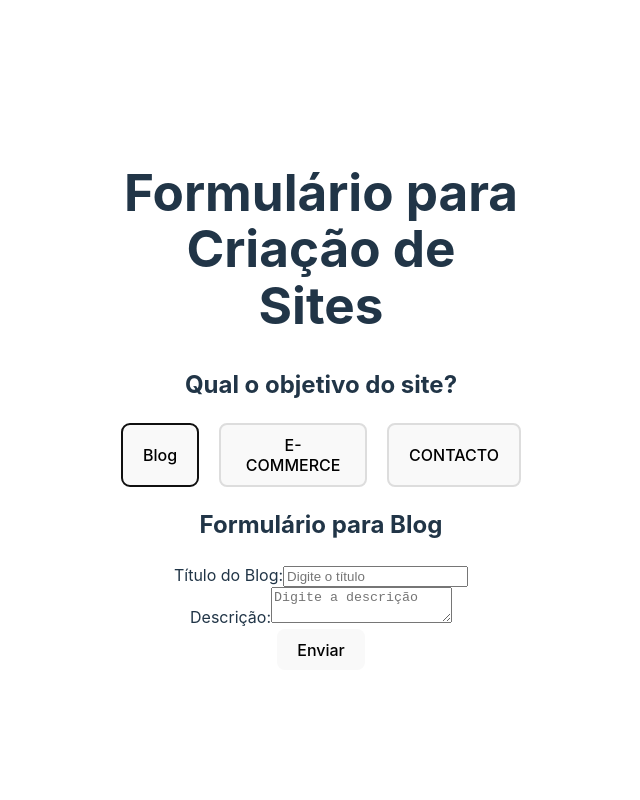
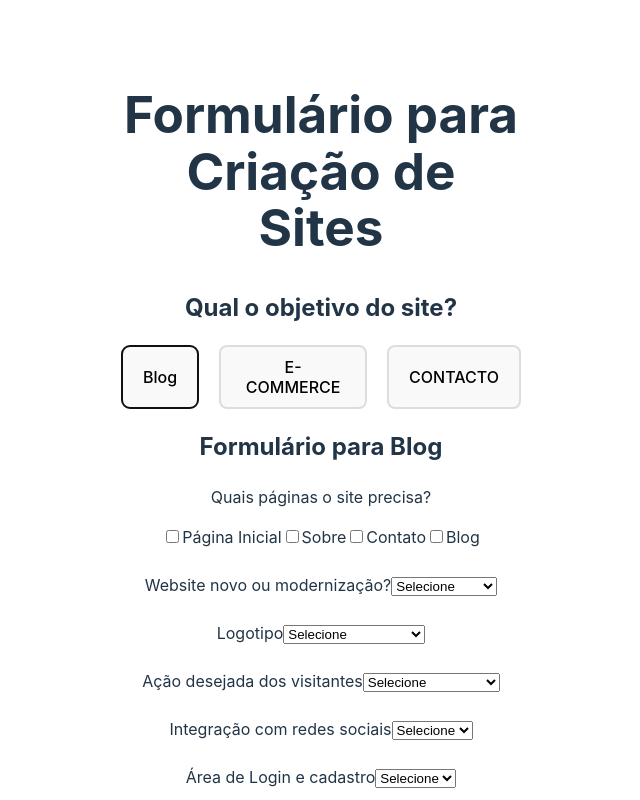
Before and after one commit to Ruubennn20/WebQuote, a React (Vite) app in the folder WebQuote/: page / in a window 1280 px wide. Both pictures are taken after a click on the button "Blog". Shown: the top 800 px of the page, without its empty margins (319-959 px from the left). Built offline with nearby package versions, Linux system fonts and the light colour scheme.

Commit message:
inclusao itens form blog

```diff
--- a/WebQuote/src/Forms/FormInicial.jsx
+++ b/WebQuote/src/Forms/FormInicial.jsx
@@ -3,6 +3,40 @@ import './form.css';
 import FormContacto from './FormContacto';
 export default function FormInicial() {
   const [selectedForm, setSelectedForm] = useState(null);
+  const [formData, setFormData] = useState({
+    objective: '',
+    pages: [],
+    features: [],
+    style: '',
+    audience: '',
+    deadline: '',
+    budget: '',
+    references: ''
+  });
+  const handleInputChange = (e) => {
+    const { name, value, type } = e.target;
+
+    if (type === 'checkbox') {
+      setFormData(prevData => ({
+        ...prevData,
+        [name]: e.target.checked
+          ? [...(prevData[name] || []), value]
+          : (prevData[name] || []).filter(item => item !== value)
+      }));
+    } else {
+      setFormData(prevData => ({
+        ...prevData,
+        [name]: value
+      }));
+    }
+  };
+
+  const handleSubmit = (e) => {
+    e.preventDefault();
+
+    console.log(formData);
+
+  };
 
   const renderForm = () => {
     switch (selectedForm) {
@@ -11,8 +45,178 @@ export default function FormInicial() {
           <div className="form-container">
             <h2>Formulário para Blog</h2>
             <form>
+            <div>
+          <p>Quais páginas o site precisa?</p>
+          <div>
+            {[
+              { value: 'home', label: 'Página Inicial' },
+              { value: 'about', label: 'Sobre' },
+              { value: 'contact', label: 'Contato' },
+              { value: 'blog', label: 'Blog' }
+            ].map(({ value, label }) => (
+              <label key={value}>
+                <input
+                  type="checkbox"
+                  name="pages"
+                  value={value}
+                  checked={formData.pages.includes(value)}
+                  onChange={handleInputChange}
+                />
+                {label}
+              </label>
+            ))}
+          </div>
+        </div>
+        <br />
+        <div>
+          <label htmlFor="objective">Website novo ou modernização?</label>
+          <select
+            id="objective"
+            name="objective"
+            required
+            value={formData.objective}
+            onChange={handleInputChange}
+          >
+            <option value="">Selecione</option>
+            <option value='novoSite'>Novo</option>
+            <option value='modernizacao'>Modernização</option>
+          </select>
+        </div>
+        <br />
+        <div>
+          <label htmlFor="objective">Logotipo</label>
+          <select
+            id="objective"
+            name="objective"
+            required
+            value={formData.objective}
+            onChange={handleInputChange}
+          >
+            <option value="">Selecione</option>
+            <option value='novoLogotipo'>Criação de um novo</option>
+            <option value='manterLogotipo'>Manter atual</option>
+          </select>
+        </div>
+        <br />
+        <div>
+          <label htmlFor="objective">Ação desejada dos visitantes</label>
+          <select
+            id="objective"
+            name="objective"
+            required
+            value={formData.objective}
+            onChange={handleInputChange}
+          >
+            <option value="">Selecione</option>
+            <option value='consulta'>Somente consulta</option>
+            <option value='comentarios'>Deixar comentários</option>
+            <option value="outrasacoes">Mais ações</option>
+          </select>
+        </div>
+        <br />
+        <div>
+          <label htmlFor="objective">Integração com redes sociais</label>
+          <select
+            id="objective"
+            name="objective"
+            required
+            value={formData.objective}
+            onChange={handleInputChange}
+          >
+            <option value="">Selecione</option>
+            <option value='redesSociais'>Sim</option>
+            <option value='semintegracao'>Não</option>
+          </select>
+        </div>
+        <br />
+        <div>
+          <label htmlFor="objective">Área de Login e cadastro</label>
+          <select
+            id="objective"
+            name="objective"
+            required
+            value={formData.objective}
+            onChange={handleInputChange}
+          >
+            <option value="">Selecione</option>
+            <option value='comlogin'>Sim</option>
+            <option value='semLogin'>Não</option>
+          </select>
+        </div>
+        <br />
+        <div>
+          <label htmlFor="objective">Formulário de contacto</label>
+          <select
+            id="objective"
+            name="objective"
+            required
+            value={formData.objective}
+            onChange={handleInputChange}
+          >
+            <option value="">Selecione</option>
+            <option value='comformulario'>Sim</option>
+            <option value='semFormulario'>Não</option>
+          </select>
+        </div>
+        <br />
+        <div>
+          <label htmlFor="objective">Período de manutenção</label>
+          <select
+            id="objective"
+            name="objective"
+            required
+            value={formData.objective}
+            onChange={handleInputChange}
+          >
+            <option value="">Selecione</option>
+            <option value='umAno'>Um ano</option>
+            <option value='doisAnos'>Dois anos</option>
+            <option value='tresAnos'>Três anos</option>
+          </select>
+        </div>
+        <br />
+        <div>
+          <label htmlFor="objective">Atualização</label>
+          <select
+            id="objective"
+            name="objective"
+            required
+            value={formData.objective}
+            onChange={handleInputChange}
+          >
+            <option value="">Selecione</option>
+            <option value='semanal'>Semanal</option>
+            <option value='mensal'>Mensal</option>
+            <option value='trimestral'>Trimestral</option>
+          </select>
+        </div>
+        <div>
+          <p>Idiomas do Website</p>
+          <div>
+            {[
+              { value: 'portugues', label: 'Português' },
+              { value: 'ingles', label: 'Inglês' },
+              { value: 'frances', label: 'Francês' },
+              { value: 'espanhol', label: 'Espanhol' },
+              { value: 'outro', label: 'Outro' }
+            ].map(({ value, label }) => (
+              <label key={value}>
+                <input
+                  type="checkbox"
+                  name="pages"
+                  value={value}
+                  checked={formData.pages.includes(value)}
+                  onChange={handleInputChange}
+                />
+                {label}
+              </label>
+            ))}
+          </div>
+        </div>
+        <br />
               <label>Título do Blog:</label>
               <input type="text" placeholder="Digite o título" />
+              <br />
               <br />
               <label>Descrição:</label>
               <textarea placeholder="Digite a descrição" />
```
